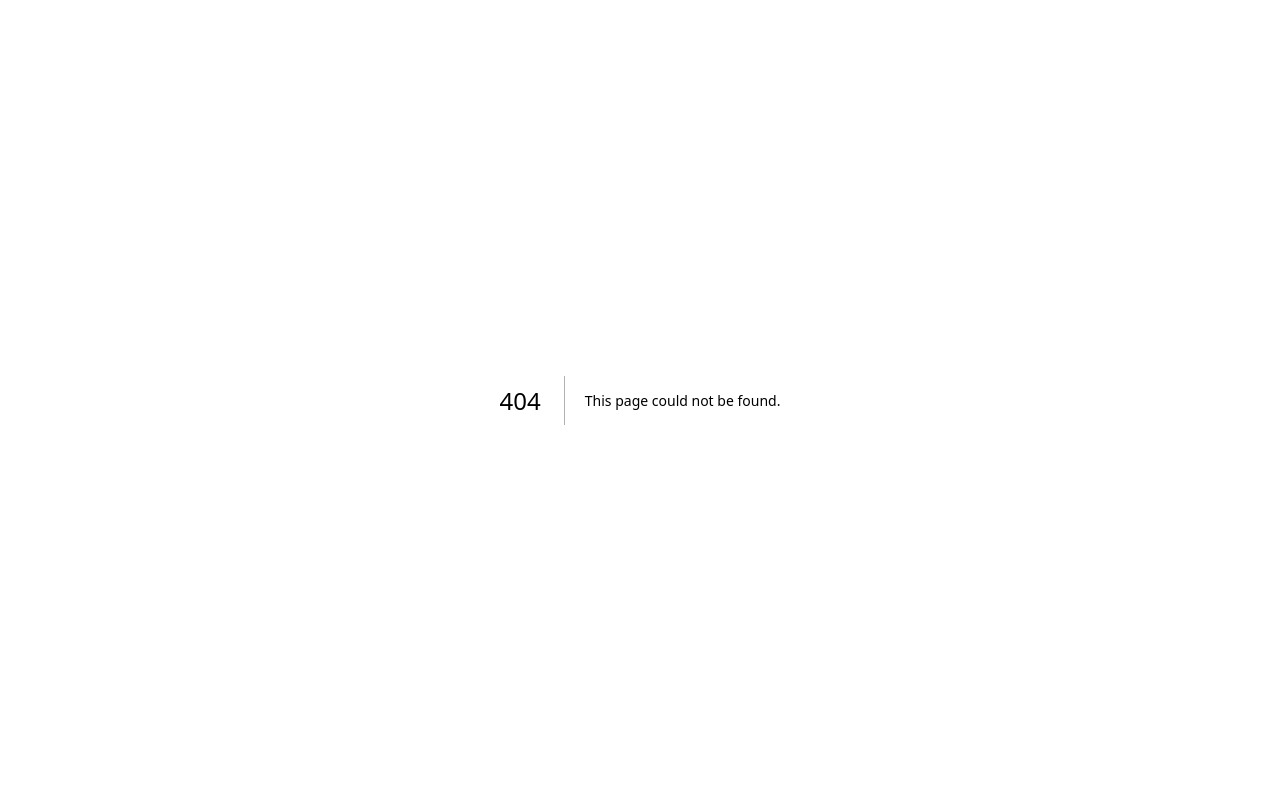
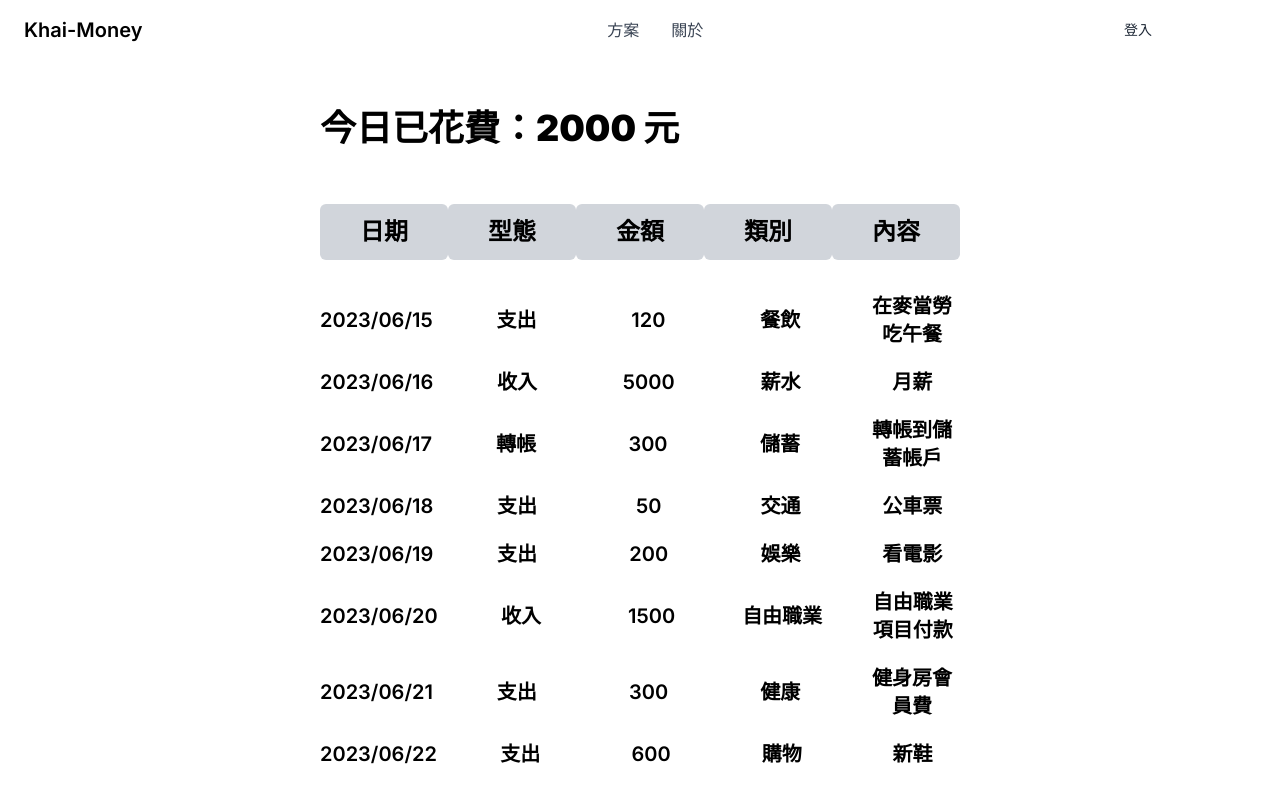
Before and after one commit to TTXD19/khai-money, a Next.js app: page /home/result in a window 1280 px wide. Before the commit this address had no page. Shown: the top 789 px of the page. Built offline with nearby package versions, Linux system fonts and the light colour scheme.

Commit message:
Adjust header layout

```diff
--- /dev/null
+++ b/src/app/home/layout.tsx
@@ -0,0 +1,57 @@
+export default function Layout({children}: { children: React.ReactNode }) {
+    return (
+        <div>
+            <header>
+                <nav className="bg-white border-gray-200 px-4 lg:px-6 py-2.5 dark:bg-black">
+                    <div className="flex flex-wrap justify-between items-center mx-auto max-w-screen-xl">
+                        <a href="/home" className="flex items-center">
+                            <span
+                                className="self-center text-xl font-semibold whitespace-nowrap dark:text-white">Khai-Money</span>
+                        </a>
+                        <div className="hidden justify-between items-center w-full lg:flex lg:w-auto lg:order-1"
+                             id="mobile-menu-2">
+                            <ul className="flex flex-col mt-4 font-medium lg:flex-row lg:space-x-8 lg:mt-0">
+                                <li>
+                                    <a href="#"
+                                       className="block py-2 pr-4 pl-3 text-white rounded bg-primary-700 lg:bg-transparent lg:text-primary-700 lg:p-0 dark:text-white"
+                                       aria-current="page">首頁</a>
+                                </li>
+                                <li>
+                                    <a href="#"
+                                       className="block py-2 pr-4 pl-3 text-gray-700 border-b border-gray-100 hover:bg-gray-50 lg:hover:bg-transparent lg:border-0 lg:hover:text-primary-700 lg:p-0 dark:text-gray-400 lg:dark:hover:text-white dark:hover:bg-gray-700 dark:hover:text-white lg:dark:hover:bg-transparent dark:border-gray-700">方案</a>
+                                </li>
+                                <li>
+                                    <a href="#"
+                                       className="block py-2 pr-4 pl-3 text-gray-700 border-b border-gray-100 hover:bg-gray-50 lg:hover:bg-transparent lg:border-0 lg:hover:text-primary-700 lg:p-0 dark:text-gray-400 lg:dark:hover:text-white dark:hover:bg-gray-700 dark:hover:text-white lg:dark:hover:bg-transparent dark:border-gray-700">關於</a>
+                                </li>
+                            </ul>
+                        </div>
+                        <div className="flex items-center lg:order-2">
+                            <a href="#"
+                               className="text-gray-800 dark:text-white hover:bg-gray-50 focus:ring-4 focus:ring-gray-300 font-medium rounded-lg text-sm px-4 lg:px-5 py-2 lg:py-2.5 mr-2 dark:hover:bg-gray-700 focus:outline-none dark:focus:ring-gray-800">登入</a>
+                            <a href="#" className="text-white bg-primary-700 hover:bg-primary-800 focus:ring-4 focus:ring-primary-300 font-medium rounded-lg text-sm px-4 lg:px-5 py-2 lg:py-2.5 mr-2 dark:bg-primary-600 dark:hover:bg-primary-700 focus:outline-none dark:focus:ring-primary-800">註冊</a>
+                            <button data-collapse-toggle="mobile-menu-2" type="button"
+                                    className="inline-flex items-center p-2 ml-1 text-sm text-gray-500 rounded-lg lg:hidden hover:bg-gray-100 focus:outline-none focus:ring-2 focus:ring-gray-200 dark:text-gray-400 dark:hover:bg-gray-700 dark:focus:ring-gray-600"
+                                    aria-controls="mobile-menu-2" aria-expanded="false">
+                                <span className="sr-only">Open main menu</span>
+                                <svg className="w-6 h-6" fill="currentColor" viewBox="0 0 20 20"
+                                     xmlns="http://www.w3.org/2000/svg">
+                                    <path fill-rule="evenodd"
+                                          d="M3 5a1 1 0 011-1h12a1 1 0 110 2H4a1 1 0 01-1-1zM3 10a1 1 0 011-1h12a1 1 0 110 2H4a1 1 0 01-1-1zM3 15a1 1 0 011-1h12a1 1 0 110 2H4a1 1 0 01-1-1z"
+                                          clip-rule="evenodd"></path>
+                                </svg>
+                                <svg className="hidden w-6 h-6" fill="currentColor" viewBox="0 0 20 20"
+                                     xmlns="http://www.w3.org/2000/svg">
+                                    <path fill-rule="evenodd"
+                                          d="M4.293 4.293a1 1 0 011.414 0L10 8.586l4.293-4.293a1 1 0 111.414 1.414L11.414 10l4.293 4.293a1 1 0 01-1.414 1.414L10 11.414l-4.293 4.293a1 1 0 01-1.414-1.414L8.586 10 4.293 5.707a1 1 0 010-1.414z"
+                                          clip-rule="evenodd"></path>
+                                </svg>
+                            </button>
+                        </div>
+                    </div>
+                </nav>
+            </header>
+            <div>{children}</div>
+        </div>
+    )
+}
--- /dev/null
+++ b/src/app/home/page.tsx
@@ -0,0 +1,14 @@
+import Link from "next/link";
+
+export default function Page() {
+    return (
+        <div>
+            <span className="flex justify-center text-black text-3xl">開始你的花費計畫吧</span>
+            <input className="flex bg-amber-50 w-2/3 ps-1.5 py-1.5 my-3" type="text"
+                   placeholder="你可以試試：我今天買了買當勞歡樂套餐總共120元"/>
+            <Link href="/result">
+                <button className="flex">新增</button>
+            </Link>
+        </div>
+    );
+}
--- a/src/app/result/page.tsx
+++ b/src/app/home/result/page.tsx
@@ -8,9 +8,9 @@
     const spending = fetchSpendingList()
 
     return (
-        <div className="flex justify-center">
-            <div className="flex w-1/2 flex-col mt-32">
-                <div className="mt-14">
+        <div className="flex justify-center mt-12">
+            <div className="flex w-1/2 flex-col">
+                <div className="mt-0">
                     <span className="text-black text-4xl font-black">今日已花費：2000 元</span>
                 </div>
                 <div className="flex flex-col">
```
